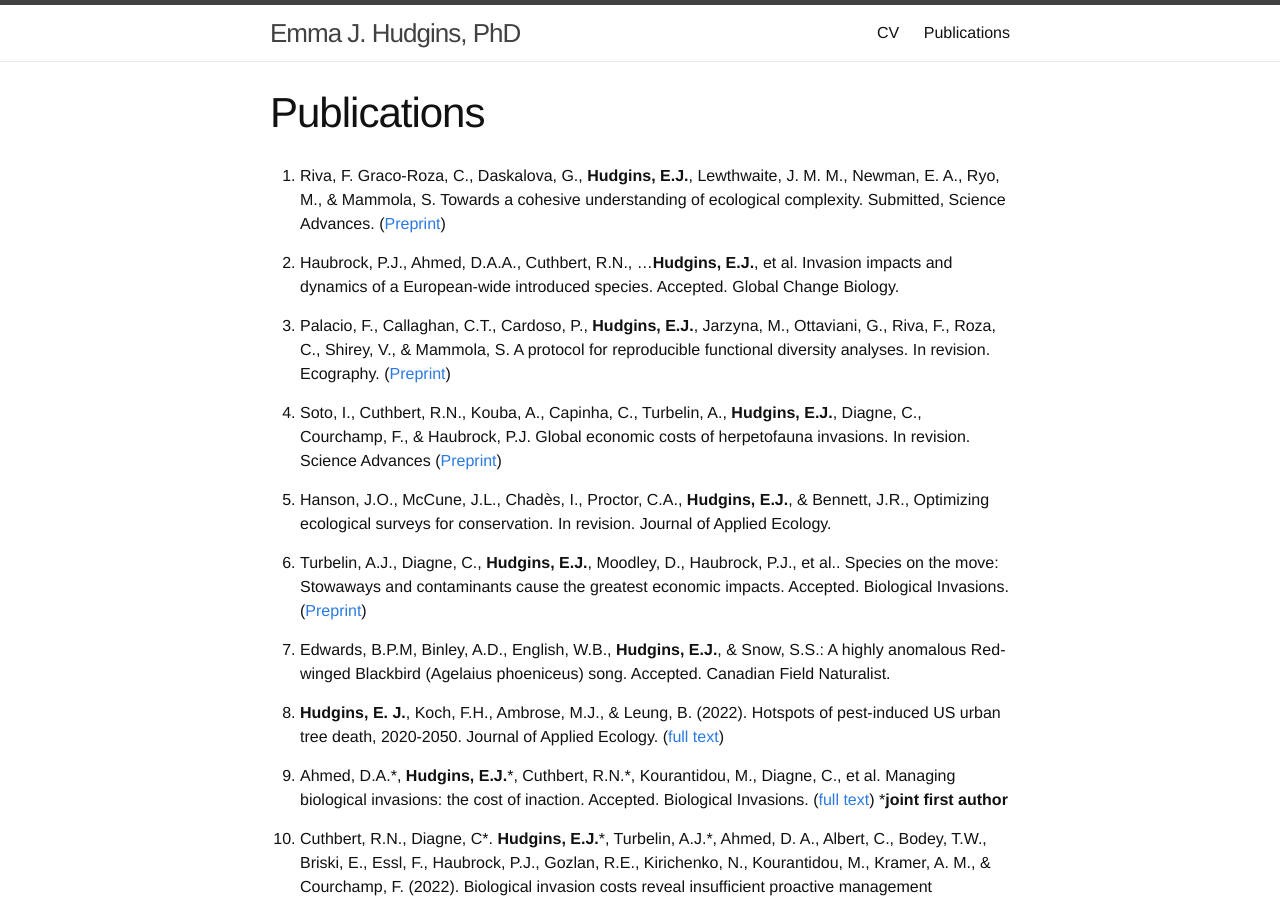
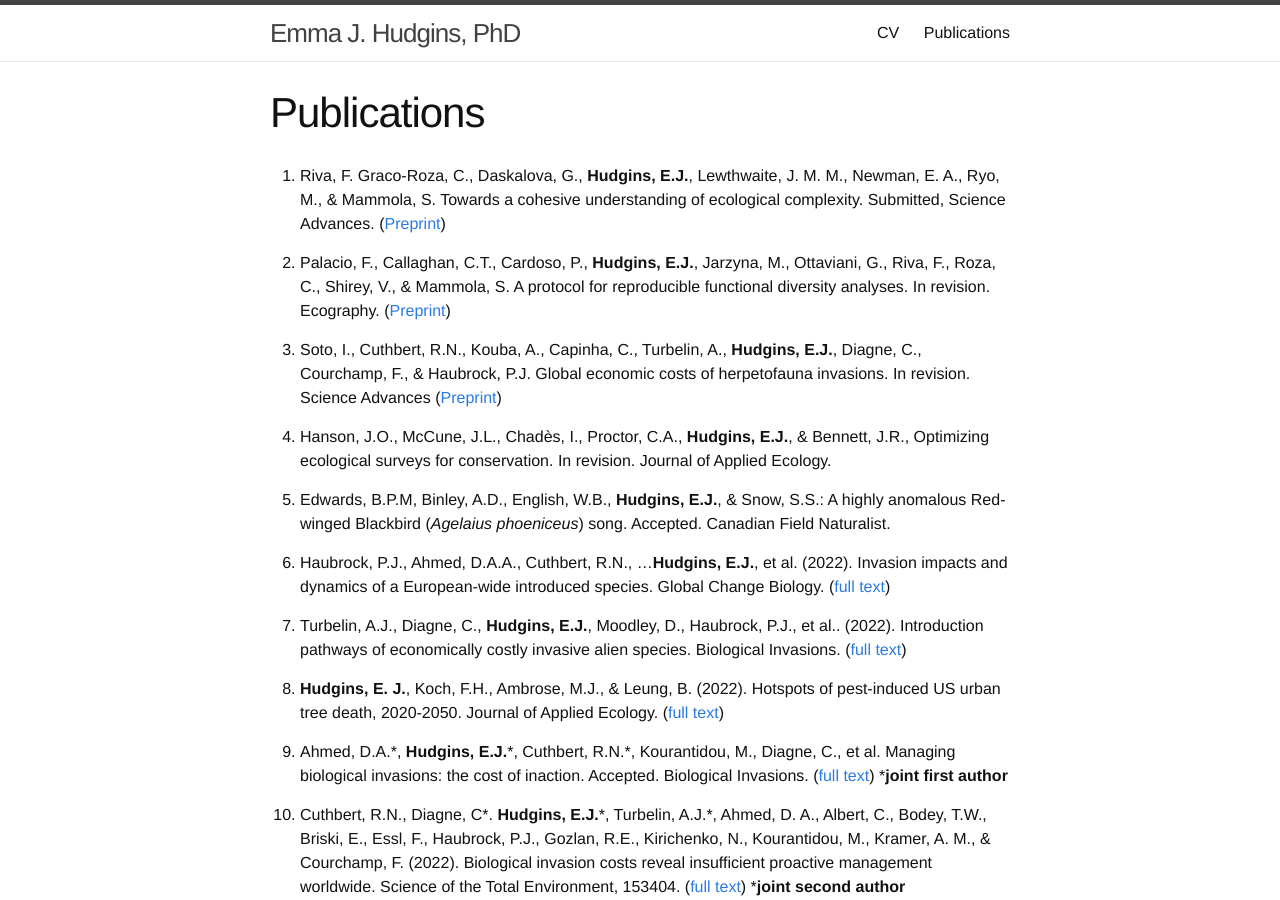
Before and after one commit to emmajhudgins/emmajhudgins.github.io, a Jekyll site: the page built from publications.md, in a window 1280 px wide and 900 px high. Built offline with Jekyll 4.4.1, drawn with Linux system fonts in a browser that asks for light colours; nearby versions of some CDN libraries; some web fonts are replaced.

Commit message:
updated cv on file, pubs

```diff
--- a/publications.md
+++ b/publications.md
@@ -10,17 +10,17 @@ order: 2
 
 20. Riva, F. Graco-Roza, C., Daskalova, G., **Hudgins, E.J.**, Lewthwaite, J. M. M., Newman, E. A., Ryo, M., & Mammola, S.  Towards a cohesive understanding of ecological complexity. Submitted, Science Advances. ([Preprint](https://ecoevorxiv.org/tzy9k/))
 
-19.  Haubrock, P.J., Ahmed, D.A.A., Cuthbert, R.N., …**Hudgins, E.J.**, et al. Invasion impacts and dynamics of a European-wide introduced species. Accepted. Global Change Biology.
+19.  Palacio, F., Callaghan, C.T., Cardoso, P., **Hudgins, E.J.**, Jarzyna, M., Ottaviani, G., Riva, F., Roza, C., Shirey, V., & Mammola, S.  A protocol for reproducible functional diversity analyses. In revision. Ecography. ([Preprint](https://ecoevorxiv.org/yt9sb/))
 
-18.  Palacio, F., Callaghan, C.T., Cardoso, P., **Hudgins, E.J.**, Jarzyna, M., Ottaviani, G., Riva, F., Roza, C., Shirey, V., & Mammola, S.  A protocol for reproducible functional diversity analyses. In revision. Ecography. ([Preprint](https://ecoevorxiv.org/yt9sb/))
+18.  Soto, I., Cuthbert, R.N., Kouba, A., Capinha, C., Turbelin, A., **Hudgins, E.J.**, Diagne, C., Courchamp, F., & Haubrock, P.J. Global economic costs of herpetofauna invasions. In revision. Science Advances ([Preprint](https://doi.org/10.21203/rs.3.rs-964112/v1))
 
-17.  Soto, I., Cuthbert, R.N., Kouba, A., Capinha, C., Turbelin, A., **Hudgins, E.J.**, Diagne, C., Courchamp, F., & Haubrock, P.J. Global economic costs of herpetofauna invasions. In revision. Science Advances ([Preprint](https://doi.org/10.21203/rs.3.rs-964112/v1))
+17. Hanson, J.O., McCune, J.L., Chadès, I., Proctor, C.A., **Hudgins, E.J.**, & Bennett, J.R., Optimizing ecological surveys for conservation. In revision. Journal of Applied Ecology.
 
-16. Hanson, J.O., McCune, J.L., Chadès, I., Proctor, C.A., **Hudgins, E.J.**, & Bennett, J.R., Optimizing ecological surveys for conservation. In revision. Journal of Applied Ecology.
+16. Edwards, B.P.M, Binley, A.D., English, W.B., **Hudgins, E.J.**, & Snow, S.S.: A highly anomalous Red-winged Blackbird (*Agelaius phoeniceus*) song. Accepted. Canadian Field Naturalist.
 
-15. Turbelin, A.J., Diagne, C., **Hudgins, E.J.**, Moodley, D., Haubrock, P.J., et al.. Species on the move: Stowaways and contaminants cause the greatest economic impacts. Accepted. Biological Invasions. ([Preprint](https://doi.org/10.21203/rs.3.rs-440305/v1))
+15.  Haubrock, P.J., Ahmed, D.A.A., Cuthbert, R.N., …**Hudgins, E.J.**, et al. (2022). Invasion impacts and dynamics of a European-wide introduced species. Global Change Biology. ([full text](https://doi.org/10.1111/gcb.16207))
 
-14. Edwards, B.P.M, Binley, A.D., English, W.B., **Hudgins, E.J.**, & Snow, S.S.: A highly anomalous Red-winged Blackbird (Agelaius phoeniceus) song. Accepted. Canadian Field Naturalist.
+14. Turbelin, A.J., Diagne, C., **Hudgins, E.J.**, Moodley, D., Haubrock, P.J., et al.. (2022). Introduction pathways of economically costly invasive alien species. Biological Invasions. ([full text](https://doi.org/10.1007/s10530-022-02796-5))
 
 13. **Hudgins, E. J.**, Koch, F.H., Ambrose, M.J., & Leung, B. (2022). Hotspots of pest-induced US urban tree death, 2020-2050. Journal of Applied Ecology. ([full text](https://doi.org/10.1111/1365-2664.14141/))
 
```
Also changed, not shown: cv.md (+1 -1 lines), 4 other files.
